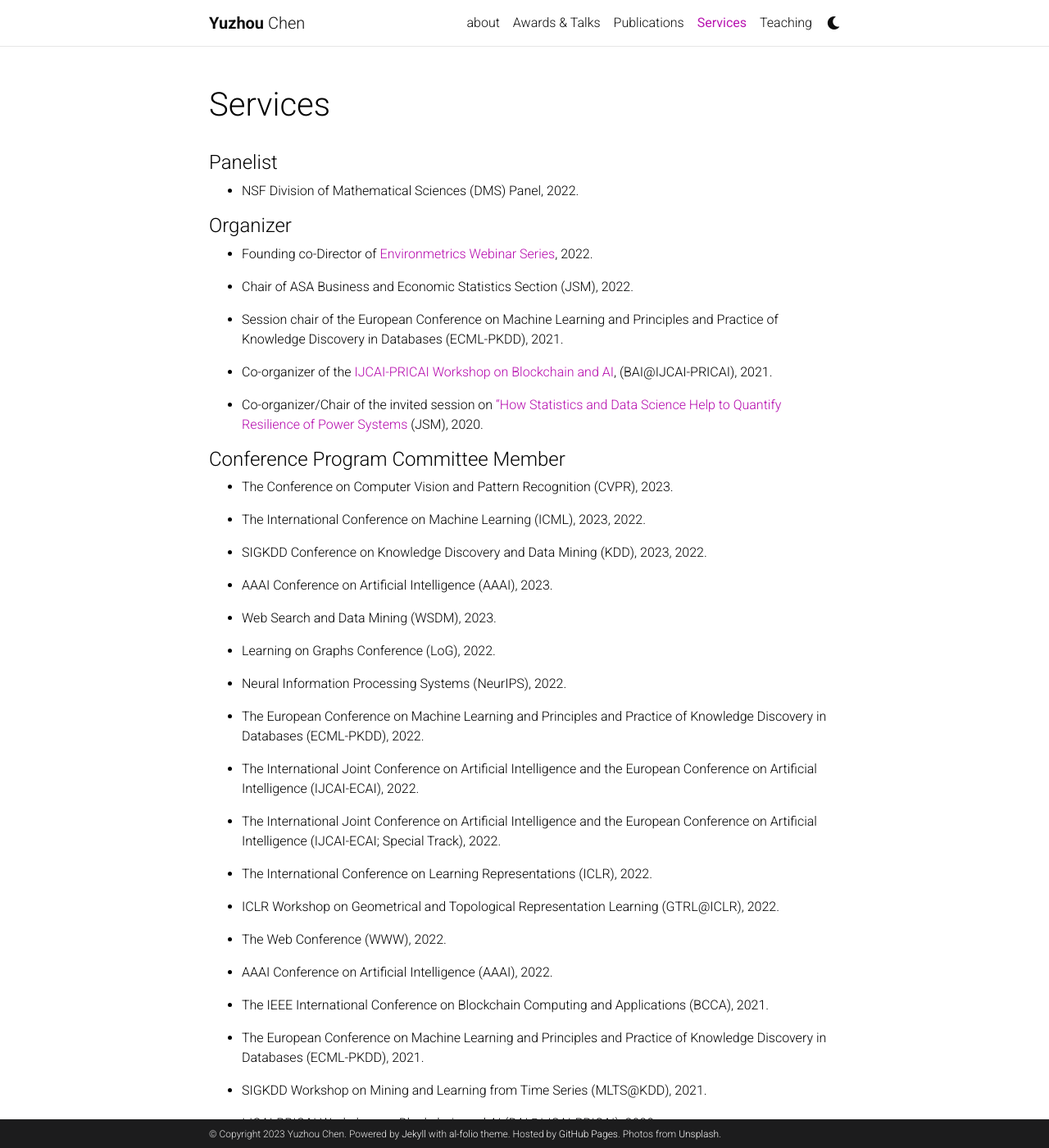
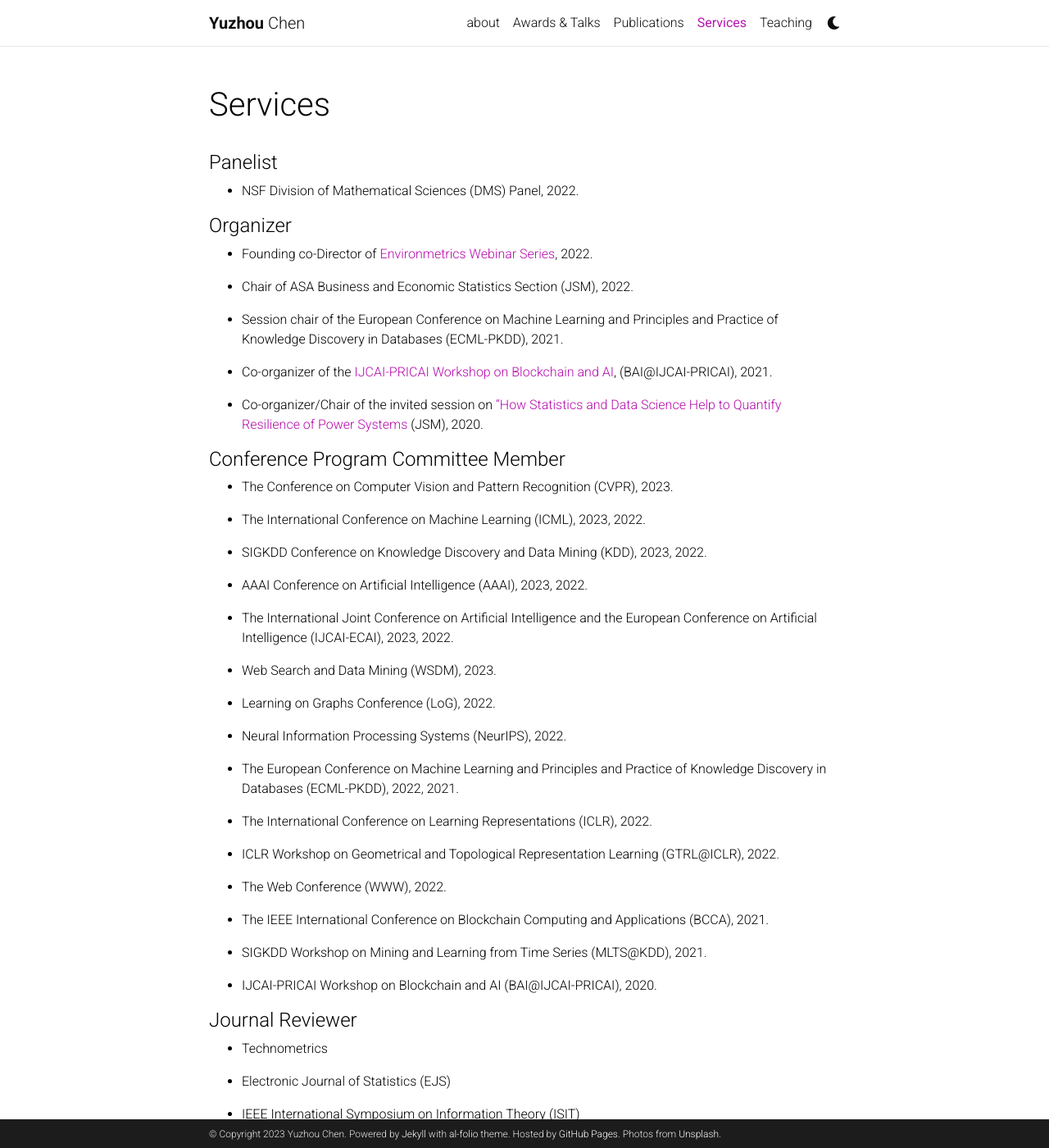
Before and after one commit to yuzhouguangc/yuguang_website, a Jekyll site: the page built from _pages/services.md, in a window 1280 px wide and 1400 px high. Shown: the whole window at 82% size. Built offline with Jekyll 4.4.1, drawn with Linux system fonts in a browser that asks for light colours; comment, search, counter and statistics services are not loaded; a style sheet for code colours, icons or effects is not loaded.

Commit message:
Update services.md

```diff
--- a/_pages/services.md
+++ b/_pages/services.md
@@ -29,7 +29,9 @@ nav: true
 
 - SIGKDD Conference on Knowledge Discovery and Data Mining (KDD), 2023, 2022.
 
-- AAAI Conference on Artificial Intelligence (AAAI), 2023.
+- AAAI Conference on Artificial Intelligence (AAAI), 2023, 2022.
+
+- The International Joint Conference on Artificial Intelligence and the European Conference on Artificial Intelligence (IJCAI-ECAI), 2023, 2022.
 
 - Web Search and Data Mining (WSDM), 2023.
 
@@ -37,11 +39,7 @@ nav: true
 
 - Neural Information Processing Systems (NeurIPS), 2022.
 
-- The European Conference on Machine Learning and Principles and Practice of Knowledge Discovery in Databases (ECML-PKDD), 2022.
-
-- The International Joint Conference on Artificial Intelligence and the European Conference on Artificial Intelligence (IJCAI-ECAI), 2022.
-
-- The International Joint Conference on Artificial Intelligence and the European Conference on Artificial Intelligence (IJCAI-ECAI; Special Track), 2022.
+- The European Conference on Machine Learning and Principles and Practice of Knowledge Discovery in Databases (ECML-PKDD), 2022, 2021.
 
 - The International Conference on Learning Representations (ICLR), 2022.
 
@@ -49,11 +47,7 @@ nav: true
 
 - The Web Conference (WWW), 2022.
 
-- AAAI Conference on Artificial Intelligence (AAAI), 2022.
-
 - The IEEE International Conference on Blockchain Computing and Applications (BCCA), 2021.
-
-- The European Conference on Machine Learning and Principles and Practice of Knowledge Discovery in Databases (ECML-PKDD), 2021.
 
 - SIGKDD Workshop on Mining and Learning from Time Series (MLTS@KDD), 2021.
 
```
